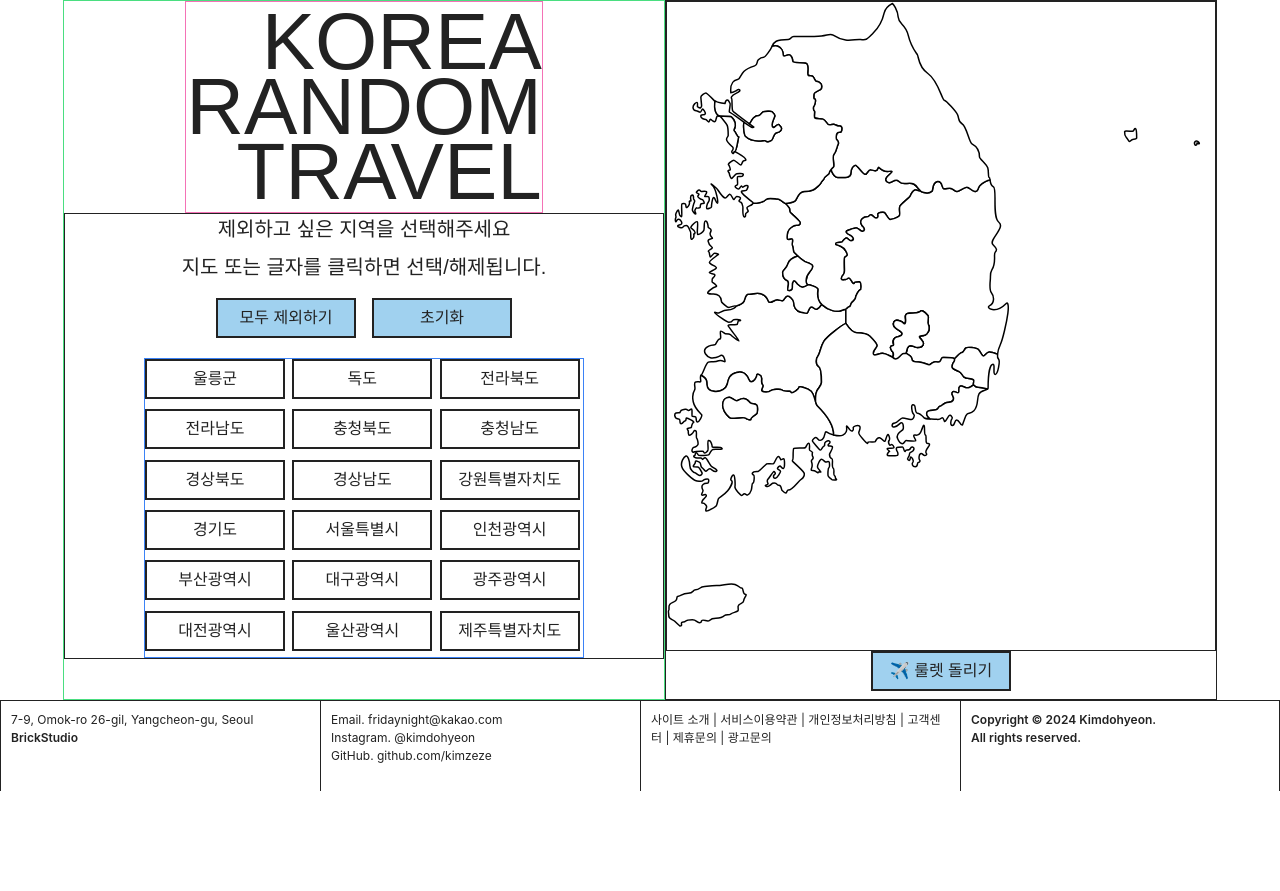
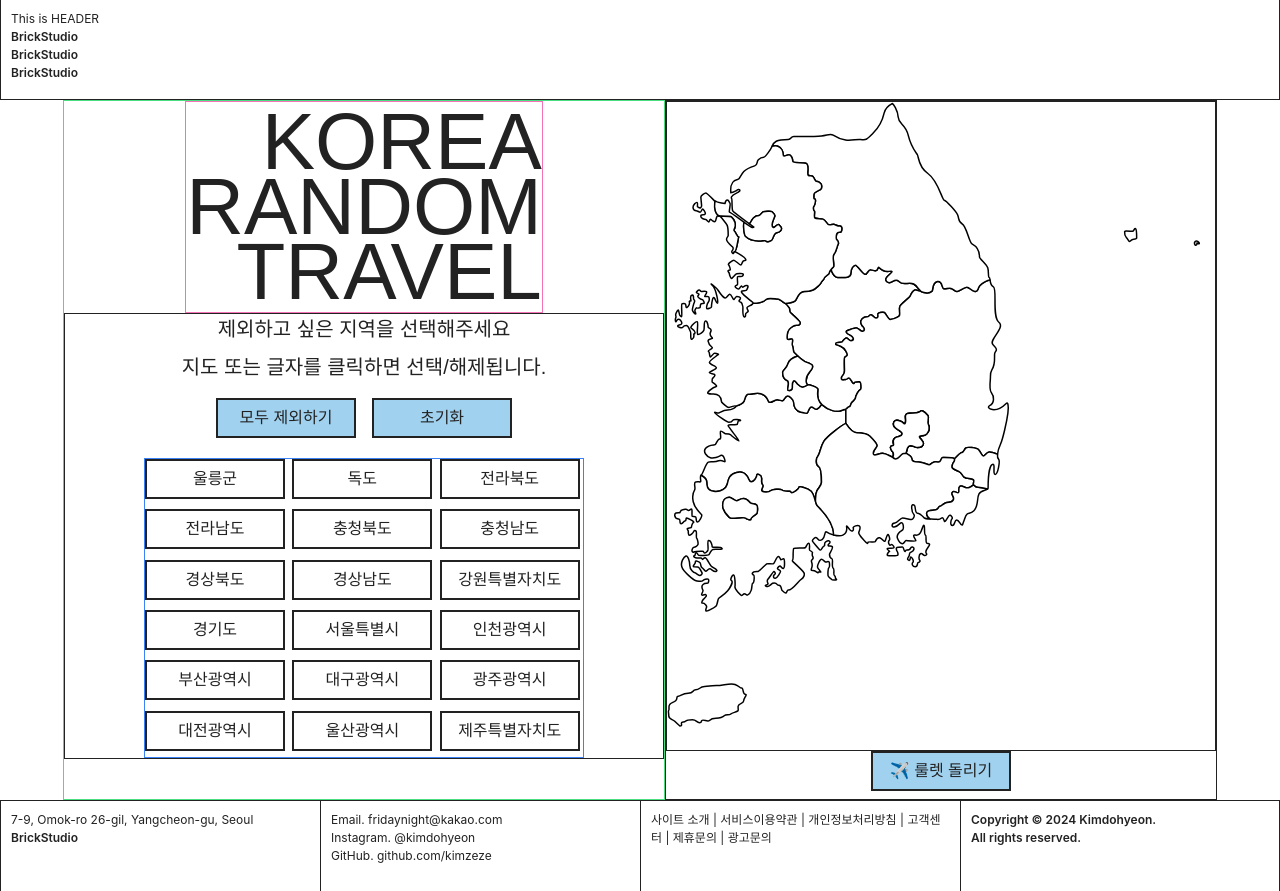
Before and after one commit to kimzeze/korea-travel-roulette, a Next.js app: page / in a window 1280 px wide. Before the commit the page ends 800 px from the top, so only its background shows below. Built offline with nearby package versions, Linux system fonts and the light colour scheme; a web font is replaced by a local one.

Commit message:
[✨feat] 임시 Header 추가

```diff
--- a/src/app/layout.tsx
+++ b/src/app/layout.tsx
@@ -1,6 +1,6 @@
 import type { Metadata } from "next";
 import "./globals.css";
-// import Header from "@/components/Header";
+import Header from "@/components/Header";
 import Footer from '@/components/Footer';
 
 export const metadata: Metadata = {
@@ -17,7 +17,7 @@ export default function RootLayout({
     <html lang="ko">
       <head />
       <body>
-        {/* <Header /> */}
+        <Header />
         {children}
         <div id = "portal"></div>
         <Footer/>
--- /dev/null
+++ b/src/components/Header.tsx
@@ -0,0 +1,11 @@
+export default function Header() {
+  return (
+    <header className="flex h-[100px] w-full justify-center border-b border-primary bg-white text-[14px] text-primary">
+      <div className="flex h-[100px] w-[1280px] flex-col justify-start border-l border-r border-primary p-[10px] text-[12px]">
+        <p>This is HEADER</p>
+        <p className="font-semibold">BrickStudio</p>
+        <p className="font-semibold">BrickStudio</p> <p className="font-semibold">BrickStudio</p>
+      </div>
+    </header>
+  );
+}
--- a/src/components/_index.ts
+++ b/src/components/_index.ts
@@ -1,4 +1,4 @@
-// export { default as Header } from "./Header";
+export { default as Header } from './Header';
 export { default as Footer } from './Footer';
 export { default as Guide } from './Guide';
 export { default as Button } from './Button';
```
